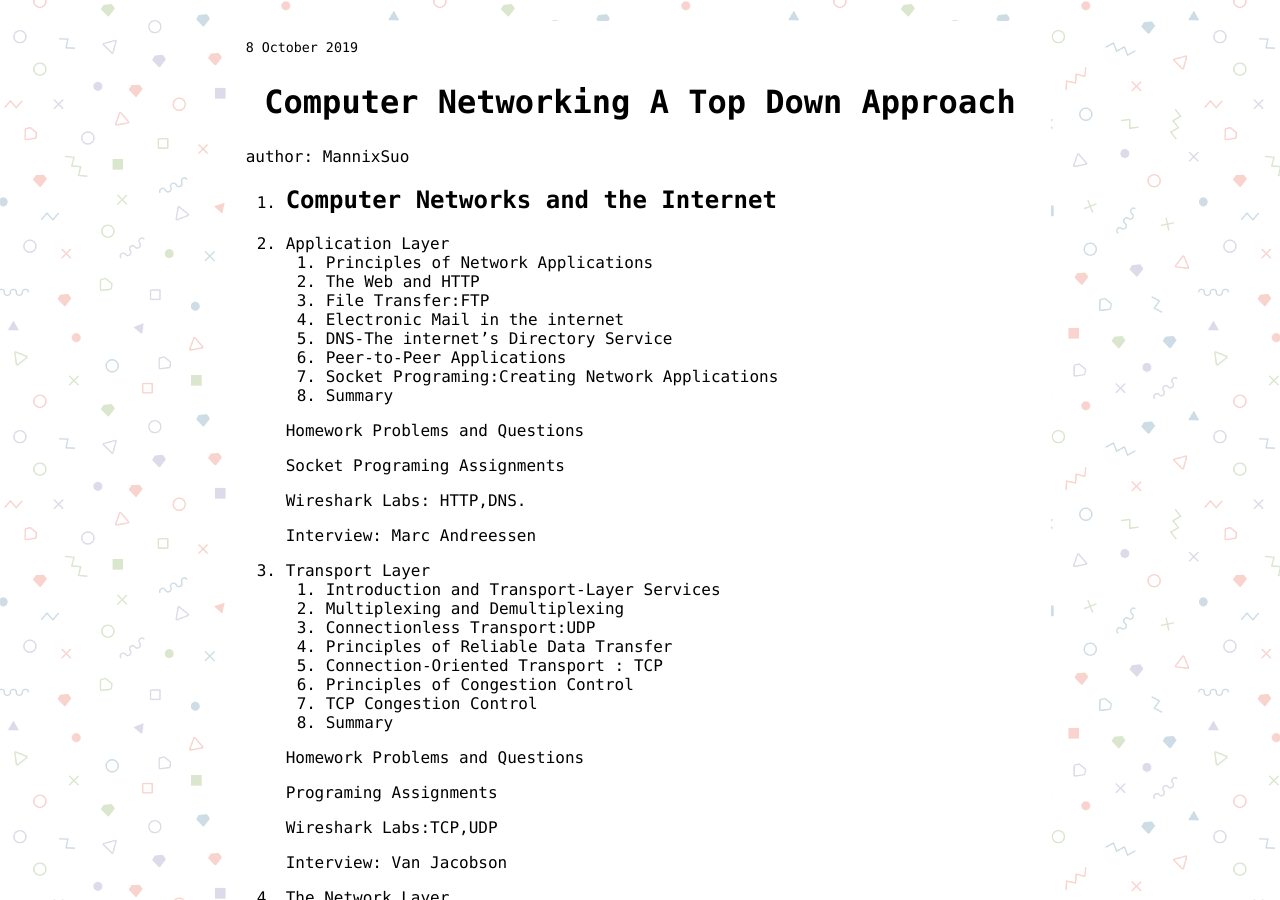
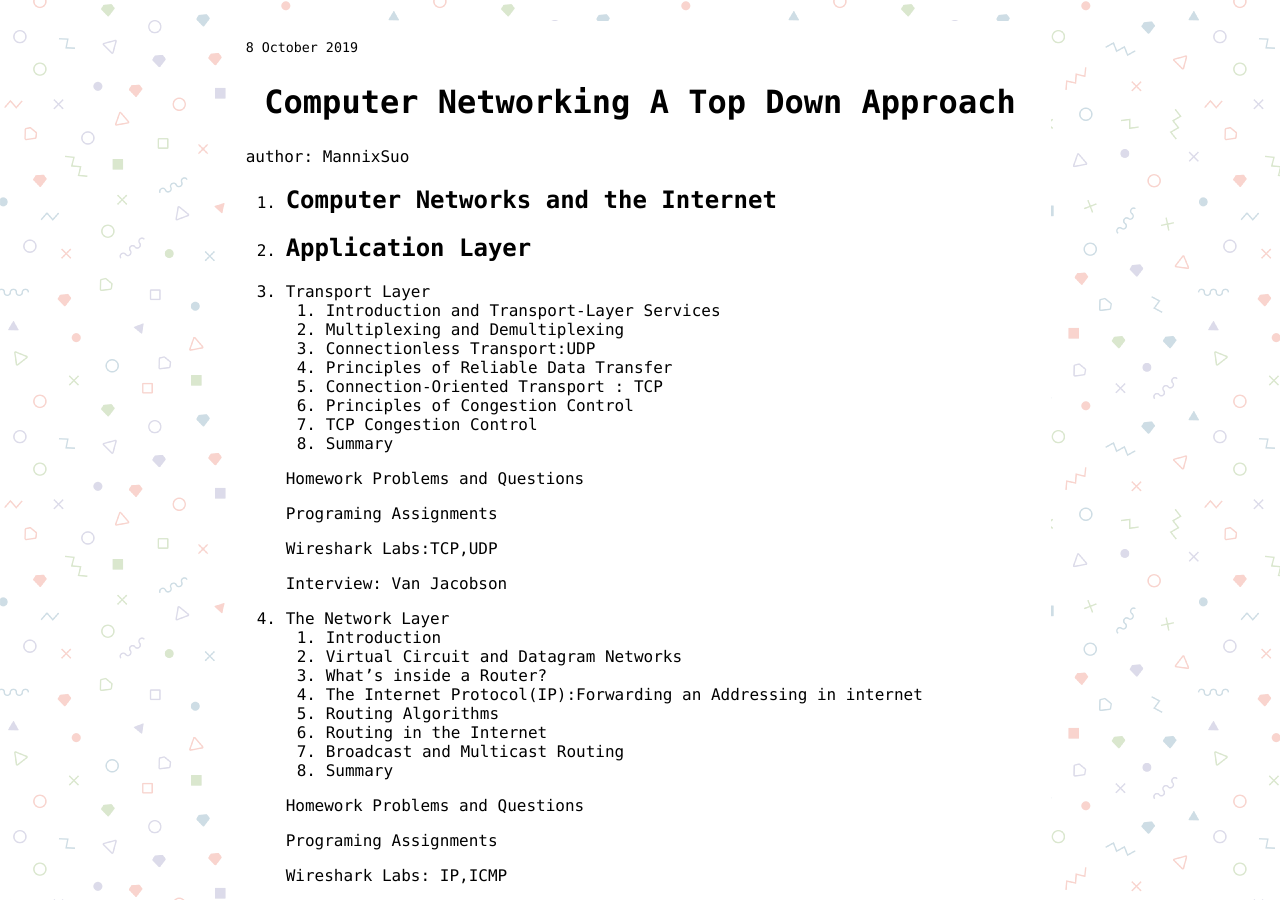
Before and after one commit to MannixSuo/docs, a Jekyll site: the page built from _posts/2019-10-8-Computer Networking.md, in a window 1280 px wide and 900 px high. Built offline with Jekyll 4.4.1, drawn with Linux system fonts in a browser that asks for light colours.

Commit message:
application layer

```diff
--- a/_posts/2019-10-8-Computer Networking.md
+++ b/_posts/2019-10-8-Computer Networking.md
@@ -7,23 +7,7 @@
 
 1. ## Computer Networks and the Internet
 
-2. Application Layer
-    1. Principles of Network Applications
-    2. The Web and HTTP
-    3. File Transfer:FTP
-    4. Electronic Mail in the internet
-    5. DNS-The internet's Directory Service
-    6. Peer-to-Peer Applications
-    7. Socket Programing:Creating Network Applications
-    8. Summary
-
-    Homework Problems and Questions
-
-    Socket Programing Assignments
-
-    Wireshark Labs: HTTP,DNS.
-
-    Interview: Marc Andreessen
+2. ## Application Layer
 
 3. Transport Layer
     1. Introduction and Transport-Layer Services
```
Also changed, not shown: _posts/2019-10-14-Computer Networks and the Internet.md (+94 -13 lines), _posts/2019-10-16-Application Layer.md (added, +69 -0 lines).
